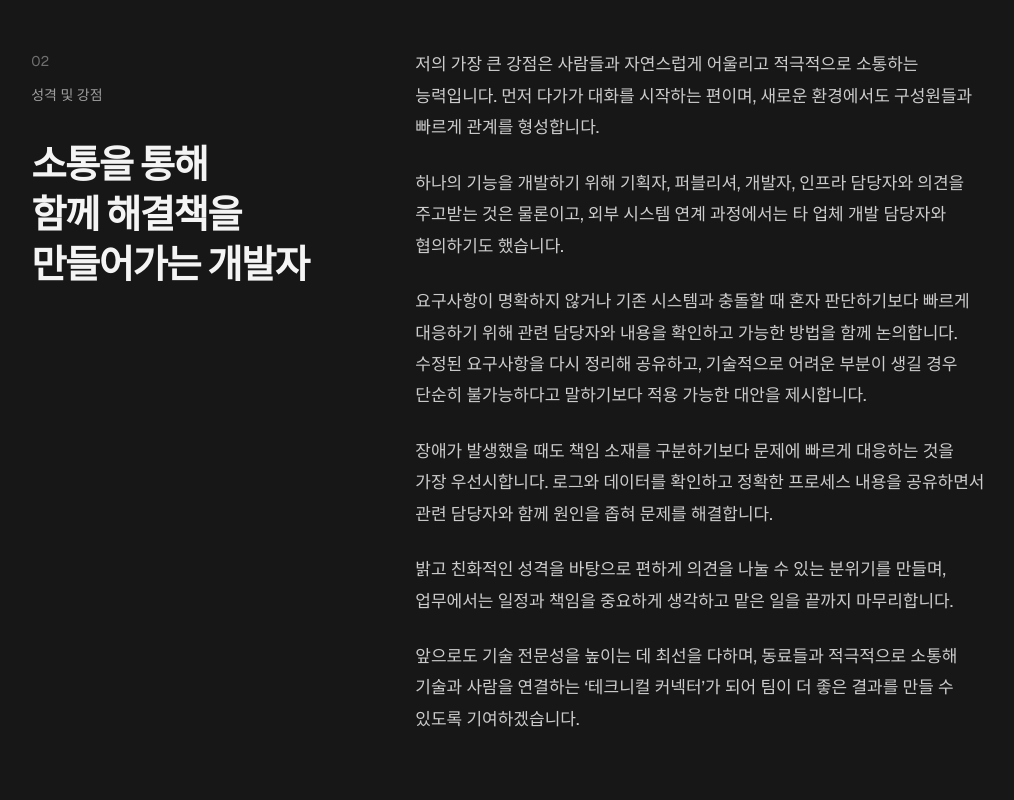
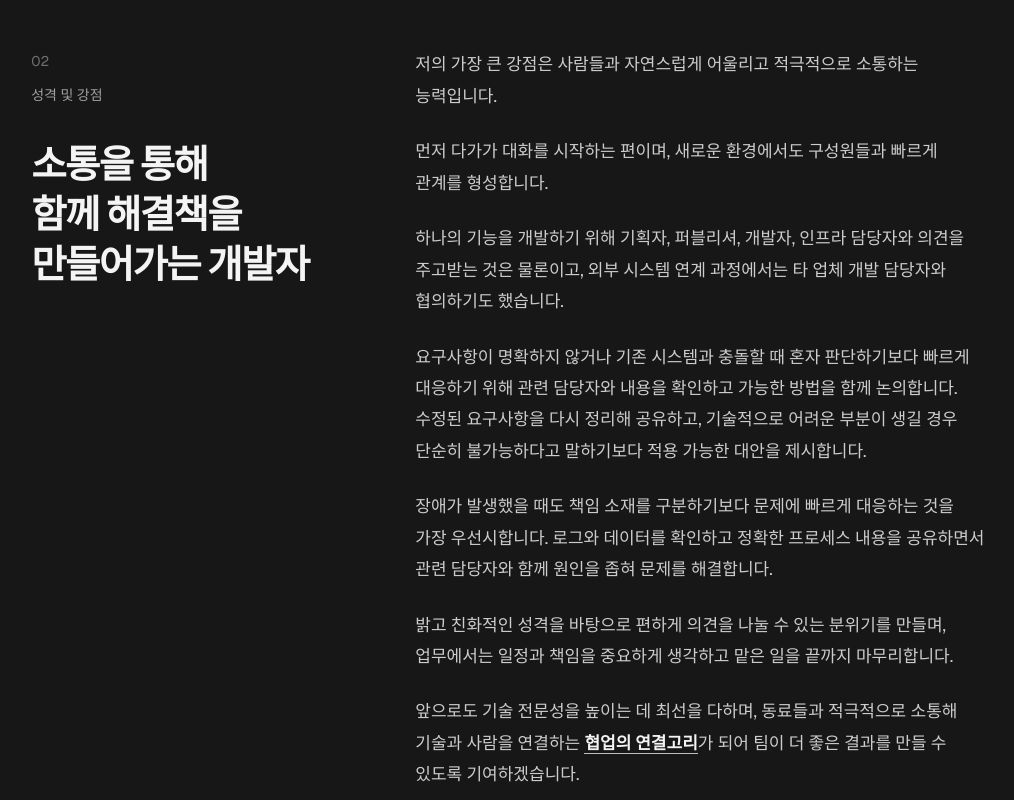
Before and after one commit to kdg3795/career-archive, a Next.js app: page /resume in a window 1280 px wide. Shown: the part 3240-4040 px from the top of the page, without its empty margins (253-1267 px from the left). Built offline with nearby package versions, Linux system fonts and the light colour scheme.

Commit message:
Refine strengths closing statement

```diff
--- a/app/globals.css
+++ b/app/globals.css
@@ -340,6 +340,7 @@ footer p { margin: 0 0 18px; font: 13px/1.5 var(--font-geist-mono), monospace; }
 .cover-heading > p { margin: 12px 0 34px; color: rgba(244,244,244,.62); }
 .cover-heading h3 { margin: 0; font-size: clamp(25px, 3vw, 42px); line-height: 1.3; letter-spacing: -.04em; font-weight: 650; word-break: keep-all; }
 .cover-body p { max-width: 760px; margin: 0 0 24px; color: rgba(244,244,244,.82); font-size: 17px; line-height: 1.85; word-break: keep-all; }
+.cover-emphasis { color: var(--paper); font-weight: 700; box-shadow: inset 0 -1px 0 rgba(244,244,244,.75); }
 
 @media (min-width: 761px) and (max-width: 1100px) {
   .profile-stage { grid-template-columns: 1fr minmax(280px, 360px); gap: 44px; }
--- a/app/resume/page.tsx
+++ b/app/resume/page.tsx
@@ -38,12 +38,13 @@ const coverLetters = [
     label: "성격 및 강점",
     title: "소통을 통해 함께 해결책을 만들어가는 개발자",
     paragraphs: [
-      "저의 가장 큰 강점은 사람들과 자연스럽게 어울리고 적극적으로 소통하는 능력입니다. 먼저 다가가 대화를 시작하는 편이며, 새로운 환경에서도 구성원들과 빠르게 관계를 형성합니다.",
+      "저의 가장 큰 강점은 사람들과 자연스럽게 어울리고 적극적으로 소통하는 능력입니다.",
+      "먼저 다가가 대화를 시작하는 편이며, 새로운 환경에서도 구성원들과 빠르게 관계를 형성합니다.",
       "하나의 기능을 개발하기 위해 기획자, 퍼블리셔, 개발자, 인프라 담당자와 의견을 주고받는 것은 물론이고, 외부 시스템 연계 과정에서는 타 업체 개발 담당자와 협의하기도 했습니다.",
       "요구사항이 명확하지 않거나 기존 시스템과 충돌할 때 혼자 판단하기보다 빠르게 대응하기 위해 관련 담당자와 내용을 확인하고 가능한 방법을 함께 논의합니다. 수정된 요구사항을 다시 정리해 공유하고, 기술적으로 어려운 부분이 생길 경우 단순히 불가능하다고 말하기보다 적용 가능한 대안을 제시합니다.",
       "장애가 발생했을 때도 책임 소재를 구분하기보다 문제에 빠르게 대응하는 것을 가장 우선시합니다. 로그와 데이터를 확인하고 정확한 프로세스 내용을 공유하면서 관련 담당자와 함께 원인을 좁혀 문제를 해결합니다.",
       "밝고 친화적인 성격을 바탕으로 편하게 의견을 나눌 수 있는 분위기를 만들며, 업무에서는 일정과 책임을 중요하게 생각하고 맡은 일을 끝까지 마무리합니다.",
-      "앞으로도 기술 전문성을 높이는 데 최선을 다하며, 동료들과 적극적으로 소통해 기술과 사람을 연결하는 ‘테크니컬 커넥터’가 되어 팀이 더 좋은 결과를 만들 수 있도록 기여하겠습니다.",
+      <>앞으로도 기술 전문성을 높이는 데 최선을 다하며, 동료들과 적극적으로 소통해 기술과 사람을 연결하는 <strong className="cover-emphasis">협업의 연결고리</strong>가 되어 팀이 더 좋은 결과를 만들 수 있도록 기여하겠습니다.</>,
     ],
   },
   {
@@ -97,7 +98,7 @@ export default function ResumePage() {
 
       <section className="cover-letter" id="cover-letter">
         <div className="cover-intro"><span>03</span><p>SELF INTRODUCTION</p><h2>자기소개서</h2></div>
-        <div className="cover-items">{coverLetters.map((item, index) => <article key={item.label}><div className="cover-heading"><span>{String(index + 1).padStart(2, "0")}</span><p>{item.label}</p><h3>{item.title}</h3></div><div className="cover-body">{item.paragraphs.map((paragraph) => <p key={paragraph}>{paragraph}</p>)}</div></article>)}</div>
+        <div className="cover-items">{coverLetters.map((item, index) => <article key={item.label}><div className="cover-heading"><span>{String(index + 1).padStart(2, "0")}</span><p>{item.label}</p><h3>{item.title}</h3></div><div className="cover-body">{item.paragraphs.map((paragraph, paragraphIndex) => <p key={`${item.label}-${paragraphIndex}`}>{paragraph}</p>)}</div></article>)}</div>
       </section>
 
       <footer className="detail-footer"><a href="/">← 프로필로 돌아가기</a><a href="/career">경력기술서 보기 →</a></footer>
```
